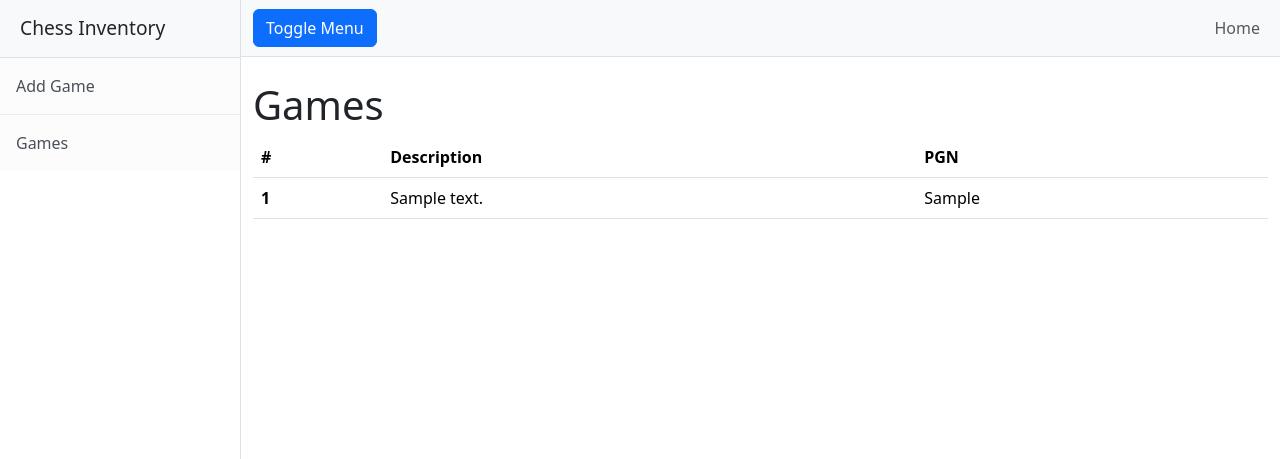
After one commit to czolbem/chess_inventory, a Django app: page /games in a window 1280 px wide. The commit adds this page. Shown: the top 459 px of the page. Run offline with Django 4.2, Linux system fonts and the light colour scheme; tables that the repository leaves empty hold one stand-in row (values such as "Sample post").

Commit message:
* Add list of games

```diff
--- /dev/null
+++ b/inventory/templates/game_list.html
@@ -0,0 +1,24 @@
+{% extends 'base.html' %}
+{% block content %}
+    <div class="container-fluid">
+        <h1 class="mt-4">Games</h1>
+        <table class="table table-hover" aria-label="Table containing chess games.">
+            <thead>
+            <tr>
+                <th scope="col">#</th>
+                <th scope="col">Description</th>
+                <th scope="col">PGN</th>
+            </tr>
+            </thead>
+            <tbody>
+            {% for game in game_list %}
+                <tr class="clickable" onclick="window.location='/';">
+                    <th scope="row">{{ game.id }}</th>
+                    <td>{{ game.description }}</td>
+                    <td>{{ game.pgn|truncatechars:100 }}</td>
+                </tr>
+            {% endfor %}
+            </tbody>
+        </table>
+    </div>
+{% endblock %}
--- a/inventory/urls.py
+++ b/inventory/urls.py
@@ -1,8 +1,9 @@
 from django.urls import path
 
-from inventory.views import HomeView, GameFormView
+from inventory.views import HomeView, GameFormView, GameListView
 
 urlpatterns = [
     path('', HomeView.as_view(), name='home'),
     path('add', GameFormView.as_view(), name='add_game'),
+    path('games', GameListView.as_view(), name='games'),
 ]
--- a/inventory/views.py
+++ b/inventory/views.py
@@ -1,7 +1,8 @@
 from django.urls import reverse_lazy
-from django.views.generic import TemplateView, FormView
+from django.views.generic import TemplateView, FormView, ListView
 
 from inventory.forms import GameForm
+from inventory.models import Game
 
 
 class HomeView(TemplateView):
@@ -17,3 +18,8 @@ class GameFormView(FormView):
     def form_valid(self, form):
         form.save()
         return super(GameFormView, self).form_valid(form)
+
+
+class GameListView(ListView):
+    model = Game
+    template_name = "game_list.html"
--- a/templates/base.html
+++ b/templates/base.html
@@ -22,6 +22,7 @@
         <div class="sidebar-heading border-bottom bg-light">Chess Inventory</div>
         <div class="list-group list-group-flush">
             <a class="list-group-item list-group-item-action list-group-item-light p-3" href="{% url 'add_game' %}">Add Game</a>
+            <a class="list-group-item list-group-item-action list-group-item-light p-3" href="{% url 'games' %}">Games</a>
         </div>
     </div>
     <!-- Page content wrapper-->
```
Also changed, not shown: inventory/tests/test_views.py (+6 -0 lines).
